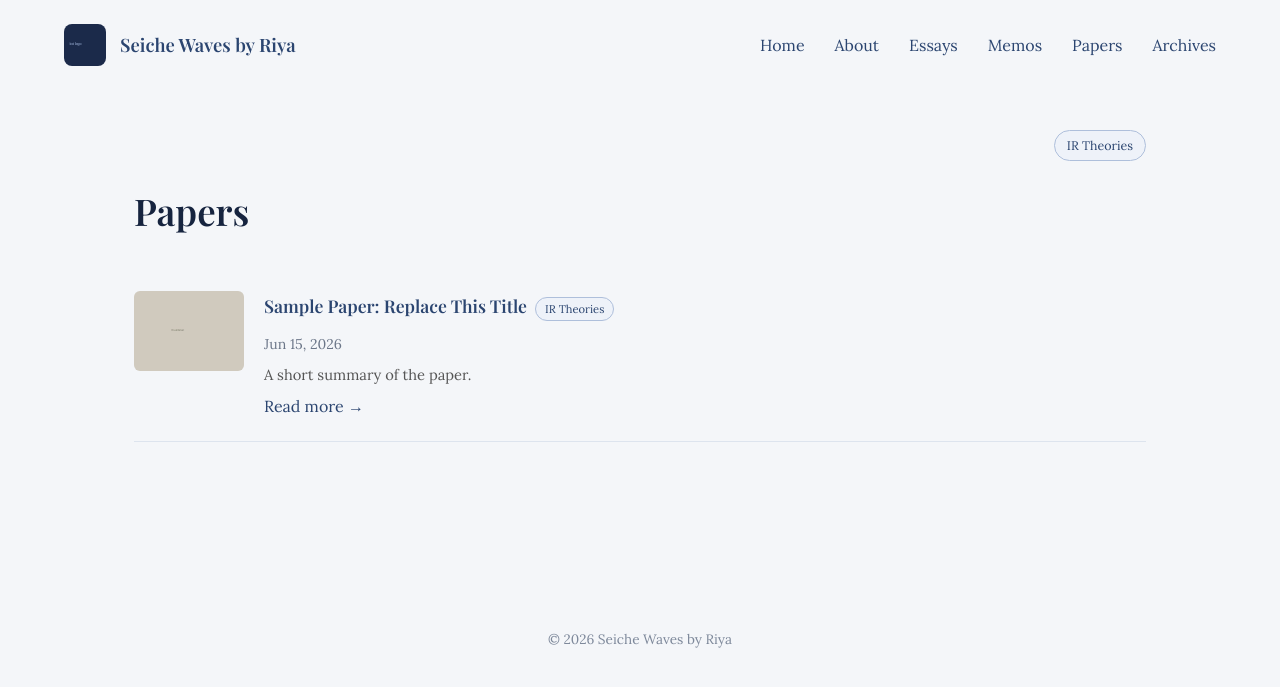
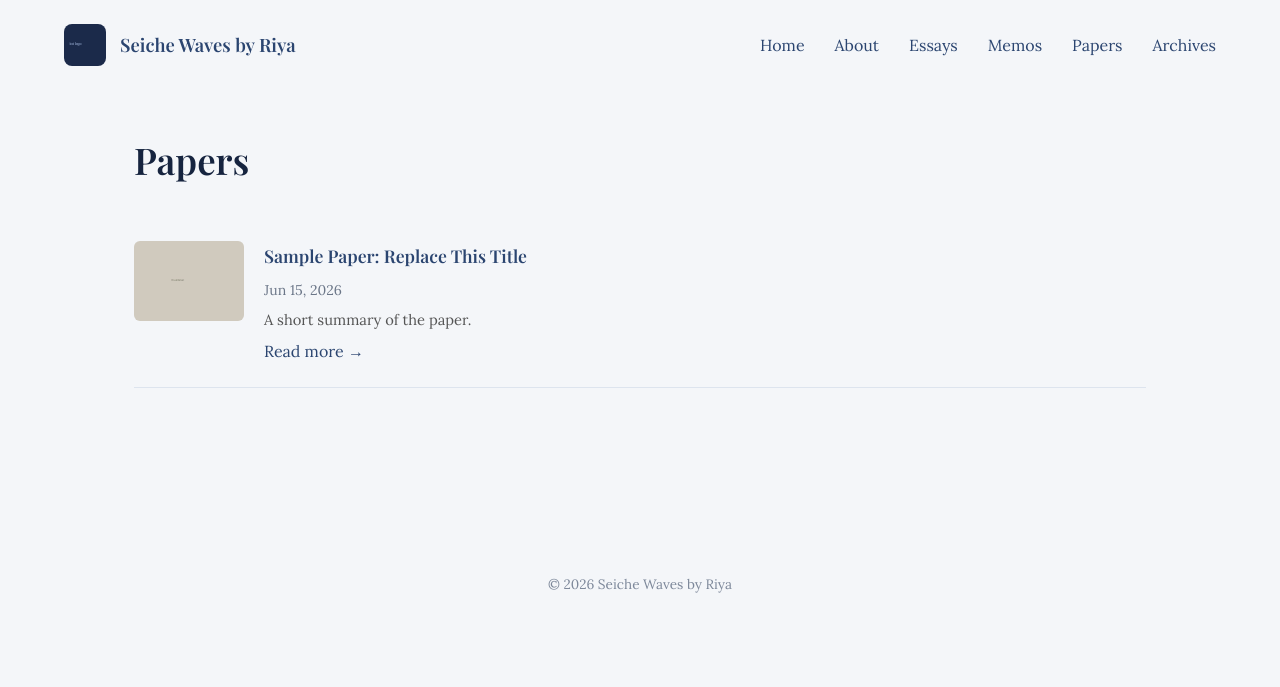
Before and after one commit to riyanagar5/seichewavesbyriya, a Jekyll site: the page built from papers.md, in a window 1280 px wide. Shown: the top 687 px of the page. Built offline with Jekyll 4.4.1, drawn with Linux system fonts in a browser that asks for light colours; some web fonts are replaced.

Commit message:
Update papers.md

```diff
--- a/papers.md
+++ b/papers.md
@@ -4,18 +4,6 @@ title: Papers
 ---
 
 <div class="page-content">
-  {% assign all_tags = site.papers | map: "tags" | join: "," | split: "," | uniq | sort %}
-  {% if all_tags.size > 0 %}
-    <div class="tag-row">
-      {% for tag in all_tags %}
-        {% if tag != "" %}
-          {% assign slug = tag | downcase | replace: " ", "-" %}
-          <a class="tag-pill" href="{{ '/tags/' | append: slug | append: '/' | relative_url }}">{{ tag }}</a>
-        {% endif %}
-      {% endfor %}
-    </div>
-  {% endif %}
-
   <h1>Papers</h1>
 
   {% assign sorted = site.papers | sort: "date" | reverse %}
@@ -25,17 +13,7 @@ title: Papers
       <li class="paper-item">
         <img src="{{ item.thumbnail | default: '/assets/images/placeholder-thumb.jpg' | relative_url }}" alt="">
         <div class="paper-item-body">
-          <div class="grid-card-top-row">
-            <h3><a href="{{ item.url | relative_url }}">{{ item.title }}</a></h3>
-            {% if item.tags and item.tags.size > 0 %}
-              <div class="tag-row-card">
-                {% for tag in item.tags limit: 2 %}
-                  {% assign slug = tag | downcase | replace: " ", "-" %}
-                  <a class="tag-pill-sm" href="{{ '/tags/' | append: slug | append: '/' | relative_url }}">{{ tag }}</a>
-                {% endfor %}
-              </div>
-            {% endif %}
-          </div>
+          <h3><a href="{{ item.url | relative_url }}">{{ item.title }}</a></h3>
           <span class="post-date">{{ item.date | date: "%b %-d, %Y" }}</span>
           <p>{{ item.description }}</p>
           <a class="read-more" href="{{ item.url | relative_url }}">Read more &rarr;</a>
```
